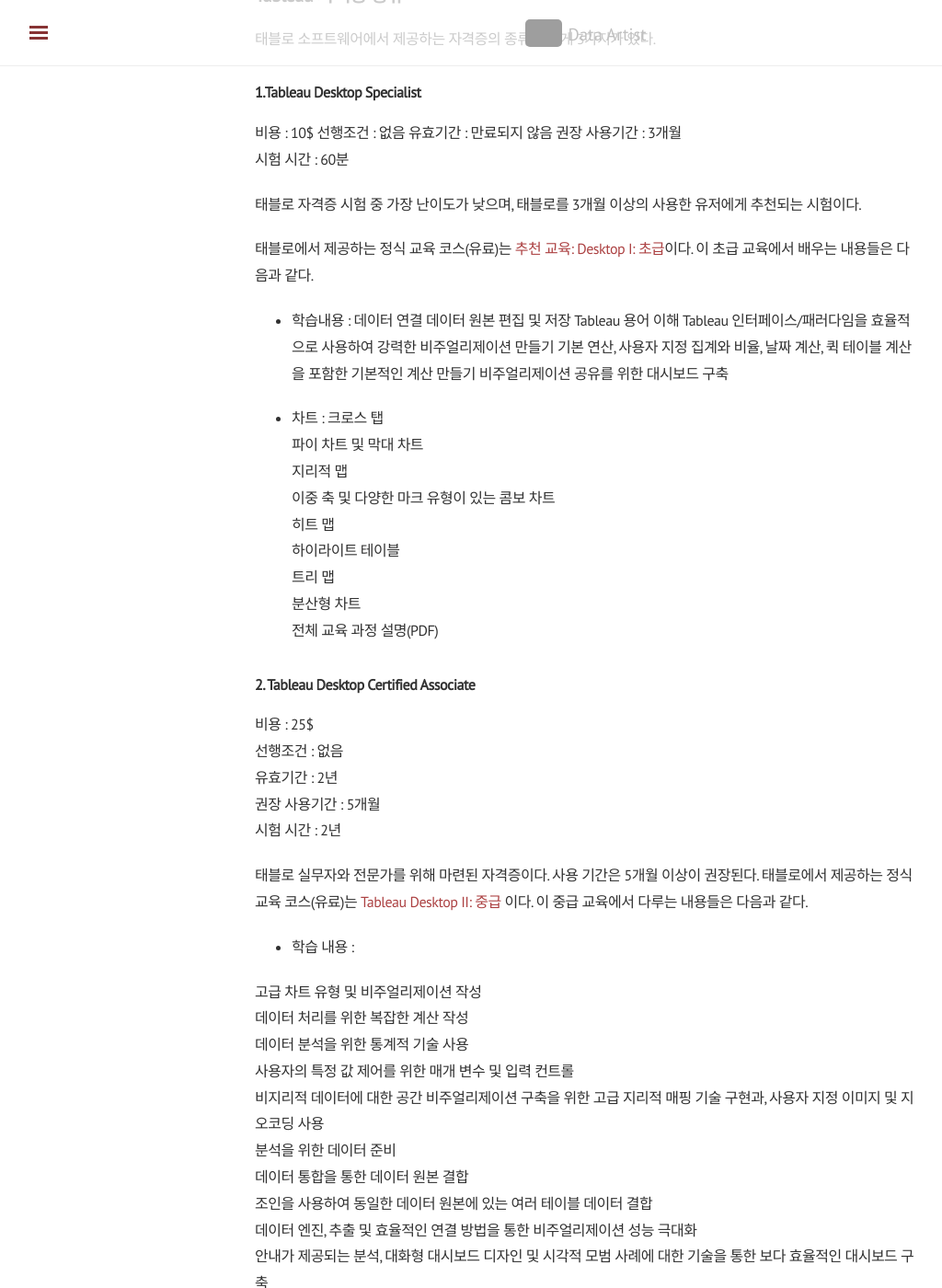
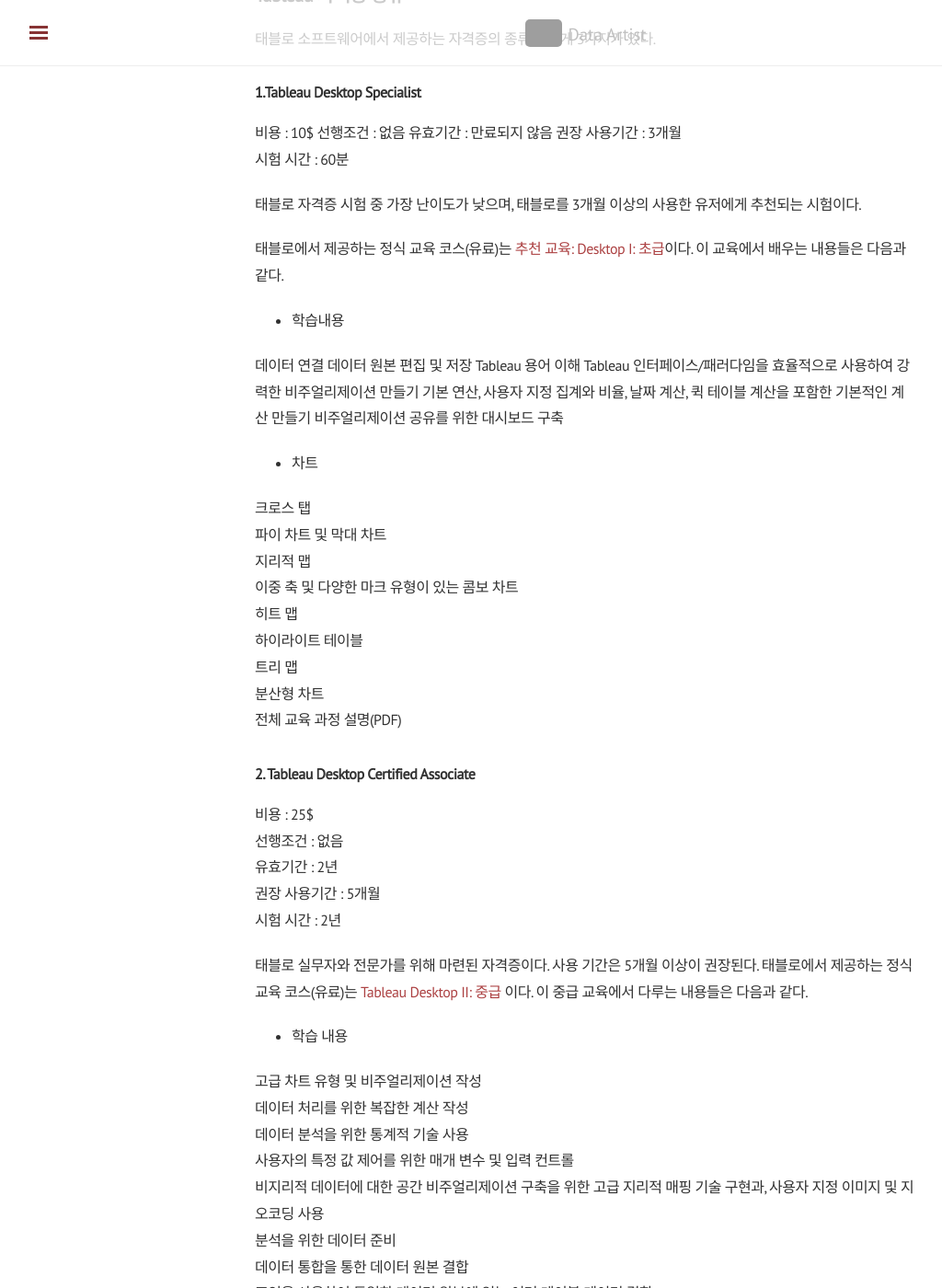
Before and after one commit to shanny924/shanny924.github.io, a Jekyll site: the page built from _posts/2020-01-14-github-with-atom.md, in a window 1280 px wide and 1400 px high, scrolled down 355 px. Shown: the whole window at 92% size, without its empty margins (3-1027 px from the left). Built offline with Jekyll 4.4.1, drawn with Linux system fonts in a browser that asks for light colours; nearby versions of some CDN libraries; formulas are drawn with MathJax 3; some of the changed text lies outside the part shown; grey boxes are pictures that could not be loaded.

Commit message:
Update 2020-01-14-github-with-atom.md

```diff
--- a/_posts/2020-01-14-github-with-atom.md
+++ b/_posts/2020-01-14-github-with-atom.md
@@ -22,10 +22,10 @@
 
 태블로 자격증 시험 중 가장 난이도가 낮으며, 태블로를 3개월 이상의 사용한 유저에게 추천되는 시험이다.
 
-태블로에서 제공하는 정식 교육 코스(유료)는 [추천 교육: Desktop I: 초급](https://www.tableau.com/ko-kr/learn/classroom/desktop-one)이다.
-이 초급 교육에서 배우는 내용들은 다음과 같다.
+태블로에서 제공하는 정식 교육 코스(유료)는 [추천 교육: Desktop I: 초급](https://www.tableau.com/ko-kr/learn/classroom/desktop-one)이다.  이 교육에서 배우는 내용들은 다음과 같다.
 
-* 학습내용 :
+* 학습내용
+
 데이터 연결
 데이터 원본 편집 및 저장
 Tableau 용어 이해
@@ -33,7 +33,8 @@
 기본 연산, 사용자 지정 집계와 비율, 날짜 계산, 퀵 테이블 계산을 포함한 기본적인 계산 만들기
 비주얼리제이션 공유를 위한 대시보드 구축
 
-* 차트 :
+* 차트
+
 크로스 탭
 파이 차트 및 막대 차트
 지리적 맵
@@ -56,7 +57,7 @@
 태블로에서 제공하는 정식 교육 코스(유료)는 [Tableau Desktop II: 중급](https://www.tableau.com/ko-kr/learn/classroom/desktop-two) 이다.
 이 중급 교육에서 다루는 내용들은 다음과 같다.
 
-* 학습 내용 :
+* 학습 내용
 
 고급 차트 유형 및 비주얼리제이션 작성
 데이터 처리를 위한 복잡한 계산 작성
@@ -83,7 +84,7 @@
 
 각각의 교육내용은 다음과 같다.
 
-* 고급 교육 :
+* 고급 교육
 
 데이터에 대한 추가적인 인사이트를 얻기 위한 고급 계산 적용
 분석 자료에 고급 차트 유형 통합
@@ -94,7 +95,7 @@
 실제 비즈니스 시나리오 예제
 
 
-* 시각적 분석 :
+* 시각적 분석
 
 감각적이고 단기적인 기억을 효과적으로 활용할 수 있도록 비주얼리제이션 디자인
 오해의 소지 없이 뷰어에게 알릴 수 있도록 비주얼리제이션 디자인
```
Also changed, not shown: other parts of _posts/2020-01-14-github-with-atom.md (+4 -4 lines).
